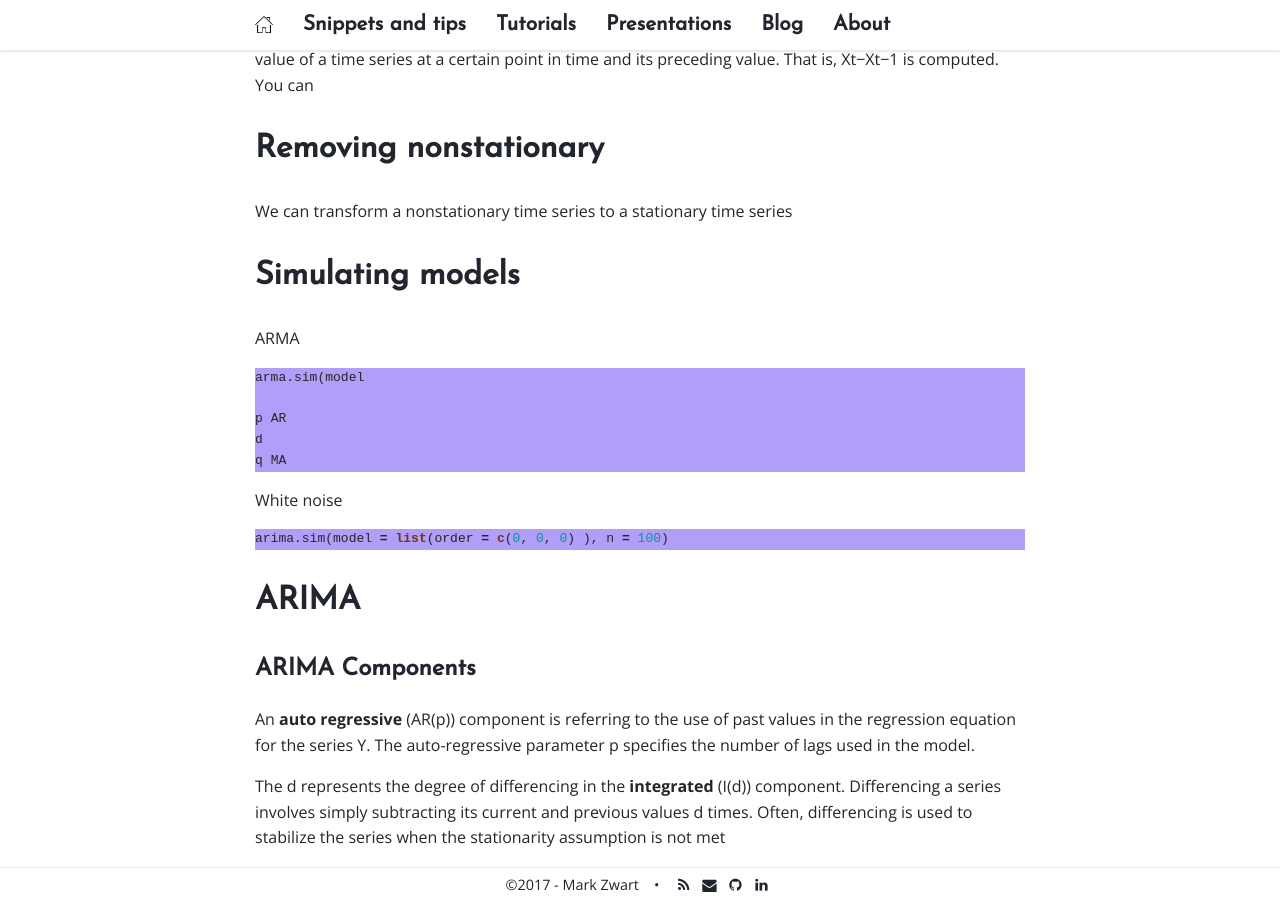
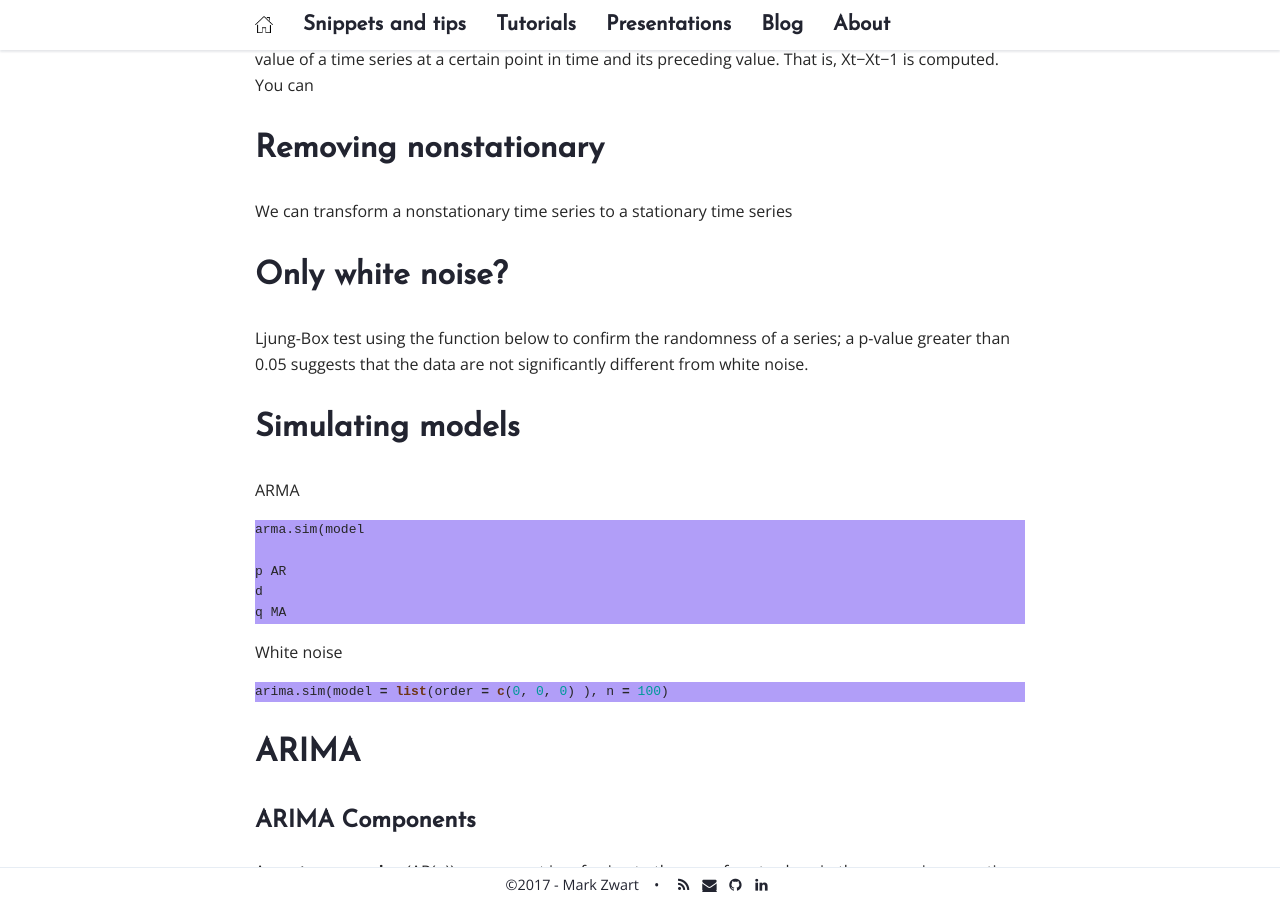
Before and after one commit to mark-me/mark-me.github.io, a Jekyll site: the page built from _pages/tutorials/time-series-forecasting/time-series-forecasting.md, in a window 1280 px wide and 900 px high, scrolled down 1329 px. Built offline with Jekyll 4.4.1, drawn with Linux system fonts in a browser that asks for light colours; nearby versions of some CDN libraries; comment, search, counter and statistics services are not loaded.

Commit message:
Update time-series-forecasting.md

```diff
--- a/_pages/tutorials/time-series-forecasting/time-series-forecasting.md
+++ b/_pages/tutorials/time-series-forecasting/time-series-forecasting.md
@@ -48,6 +48,11 @@ By differencing can remove the trend in a time series. Differencing looks at the
 # Removing nonstationary
 
 We can transform a nonstationary time series to a stationary time series
+
+
+# Only white noise?
+
+Ljung-Box test using the function below to confirm the randomness of a series; a p-value greater than 0.05 suggests that the data are not significantly different from white noise.
 
 # Simulating models
 
```
